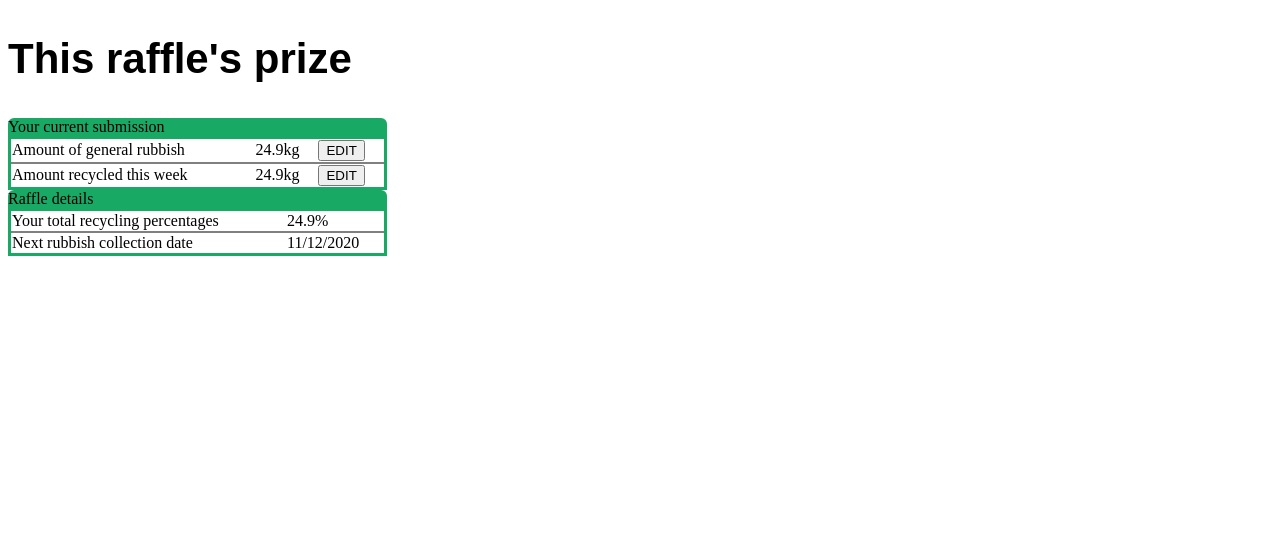
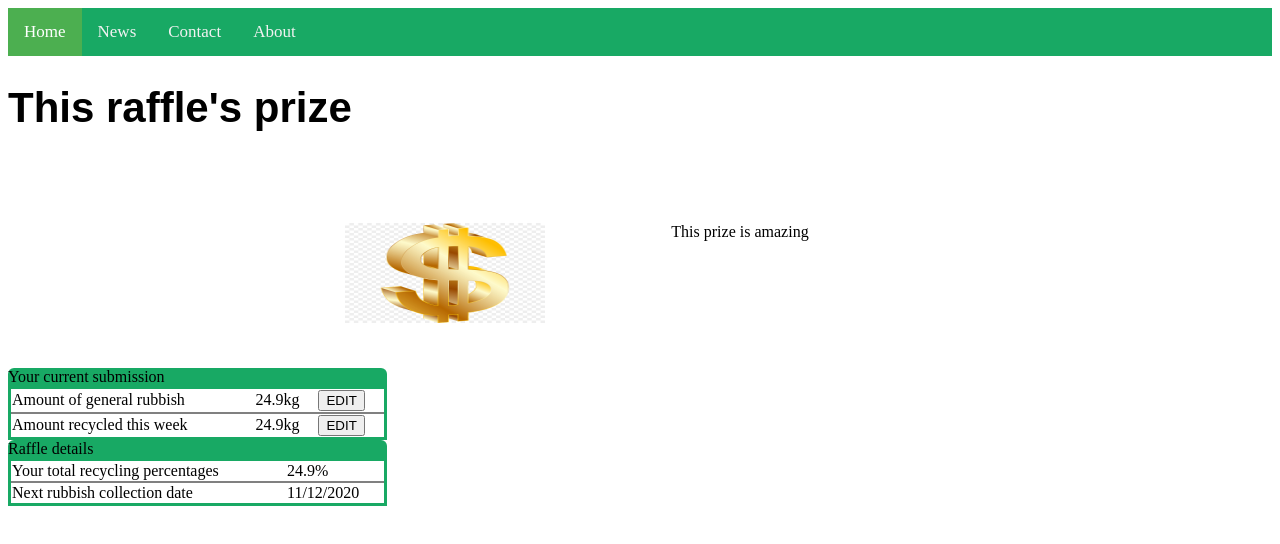
Before and after one commit to jasonhui1/test, a plain HTML site: page Site/Main.html in a window 1280 px wide. Drawn offline with Linux system fonts and the light colour scheme.

Commit message:
Navbar and prize section
Added basic structure for both of them

```diff
--- a/CSS/style.css
+++ b/CSS/style.css
@@ -34,6 +34,47 @@ tr {
 
 .prizeSection {
 	display: inline-flex;
-	justify-content: space-between;
+	justify-content:center;
 	width: 100%;
 }
+
+.lhs {
+	padding-right: 10%;
+	padding-bottom: 10%;
+	padding-top: 5%;
+}
+
+.rhs {
+	padding-right: 10%;
+	padding-bottom: 10;
+	padding-top: 5%;
+
+}
+
+/* Add a black background color to the top navigation */
+.topnav {
+  background-color: #18a964;
+  overflow: hidden;
+}
+
+/* Style the links inside the navigation bar */
+.topnav a {
+  float: left;
+  color: #f2f2f2;
+  text-align: center;
+  padding: 14px 16px;
+  text-decoration: none;
+  font-size: 17px;
+}
+
+/* Change the color of links on hover */
+.topnav a:hover {
+  background-color: #ddd;
+  color: black;
+}
+
+/* Add a color to the active/current link */
+.topnav a.active {
+  background-color: #4CAF50;
+  color: white;
+}
--- a/Site/Main.html
+++ b/Site/Main.html
@@ -7,16 +7,40 @@
 
 <nav>
 	<div>
-		<div class="prize">
-			<h1>This raffle's prize</h1>
-
-		</div>
 	</div>
 	<div></div>
 </nav>
 </head>
 
 <body>
+	<div class="topnav">
+  		<a class="active" href="#home">Home</a>
+  		<a href="#news">News</a>
+  		<a href="#contact">Contact</a>
+  		<a href="#about">About</a>
+	</div>
+	<!--Creating the Prize Section showcasing Prize and its description-->
+	<h1> This raffle's prize </h1>
+	<div class="prizeSection">
+
+		<div class="rhs">
+
+			<div class="prizeImg">
+				<img src="dollar.jpeg" alt="Prize" width="200" height="100">
+			</div>
+
+		</div>
+
+		<div class="lhs">
+
+			<div class="prizeDescription">
+				<p1> This prize is amazing </p1>
+			</div>
+
+		</div>
+	</div>
+
+	<!--Creating the submission table where users input weight-->
 	<table>
 		<caption>Your current submission</caption>
 		<tr>
```
Also changed, not shown: Site/dollar.jpeg (added).
